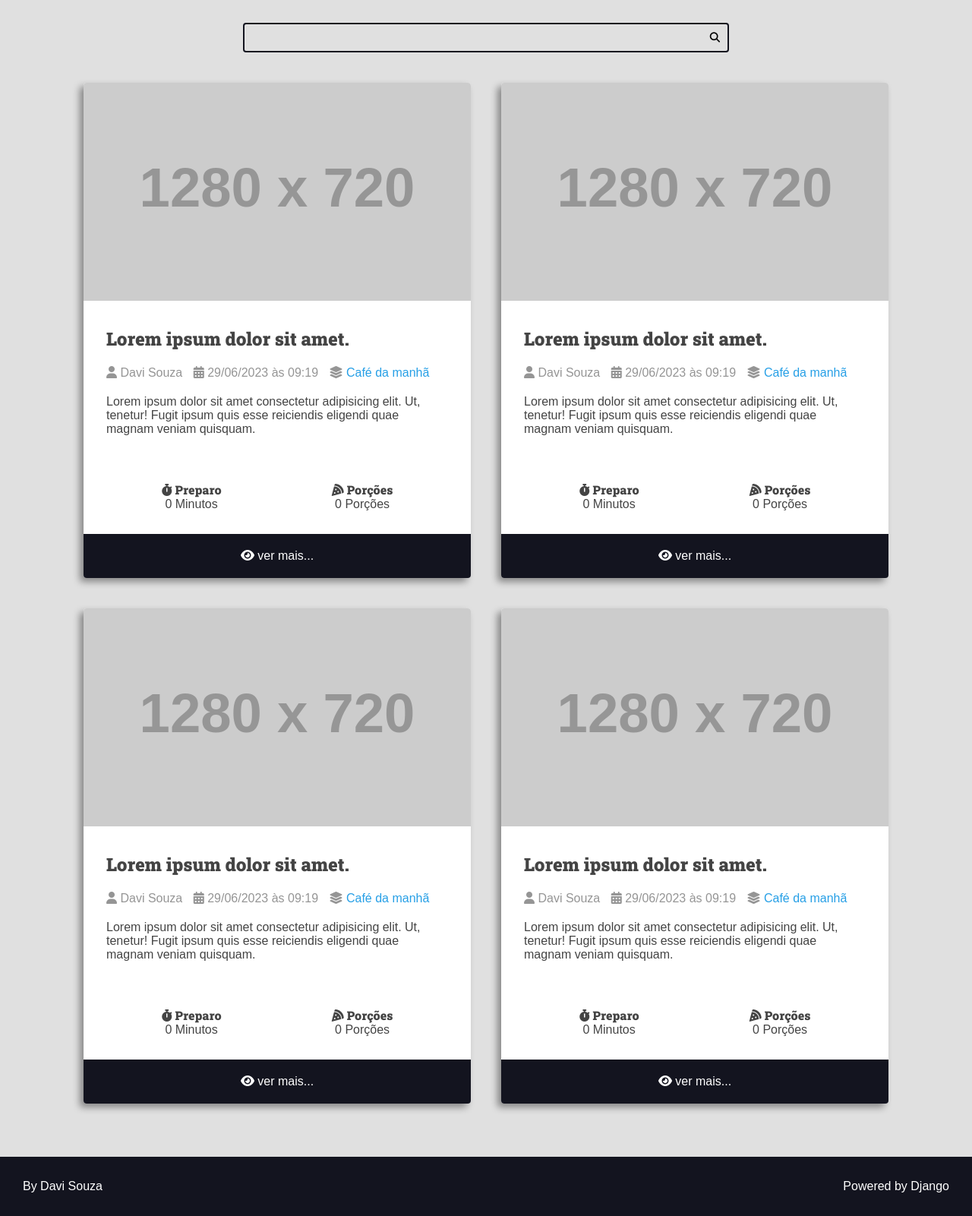
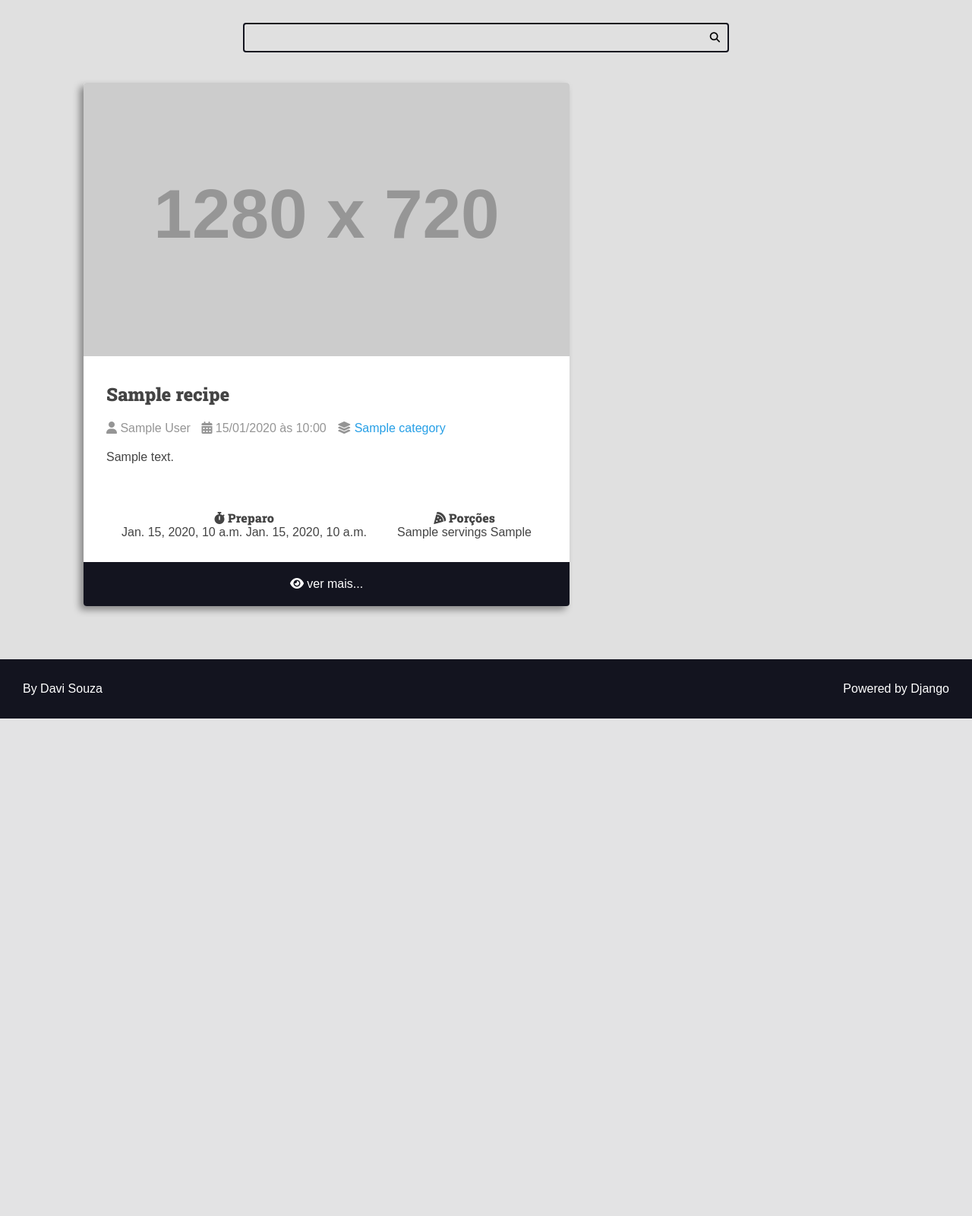
Before and after one commit to dev-davisouza/Recipes-WebSite, a Django app: template recipes/templates/recipes/pages/home.html in a window 1280 px wide. Shown: the part 113-1714 px from the top of the page at 76% size. After the commit the page ends 1059 px from the top, so only its background shows below. Run offline with Django 4.2, Linux system fonts and the light colour scheme; the template is opened without the code that fills it: most values are stand-ins (such as "Sample title", 1, 10 or a date in 2020); grey boxes labelled with a size stand in for pictures from a placeholder-image service; some libraries are stand-ins or nearby versions.

Commit message:
data injection in the view and partials changes

```diff
--- a/base_templates/global/base.html
+++ b/base_templates/global/base.html
@@ -1,5 +1,27 @@
-{% include 'recipes/partials/head.html' %}
+{% load static %}
+<!DOCTYPE html>
+<html lang="pt-BR">
 
+<head>
+    <meta charset="UTF-8">
+    <meta name="viewport" content="width=device-width, initial-scale=1.0">
+
+    <!-- Roboto Slab Google Font -->
+    <link rel="preconnect" href="https://fonts.googleapis.com">
+    <link rel="preconnect" href="https://fonts.gstatic.com" crossorigin>
+    <link href="https://fonts.googleapis.com/css2?family=Roboto+Slab:wght@900&display=swap" rel="stylesheet">
+
+    <!-- Font Awesome CSS -->
+    <link rel="stylesheet" href="https://cdnjs.cloudflare.com/ajax/libs/font-awesome/6.4.0/css/all.min.css"
+        integrity="sha512-iecdLmaskl7CVkqkXNQ/ZH/XLlvWZOJyj7Yy7tcenmpD1ypASozpmT/E0iPtmFIB46ZmdtAc9eNBvH0H/ZpiBw=="
+        crossorigin="anonymous" referrerpolicy="no-referrer" />
+
+    <!-- CSS -->
+    <link rel="stylesheet" href="{% static 'recipes/css/styles.css' %}">
+
+    <!-- Title -->
+    <title>{% block title %}{% endblock title %}Recipes</title>
+</head>
 <body>
     <!-- Including the header -->
     {% include 'recipes/partials/header.html' %}
--- a/recipes/static/recipes/css/styles.css
+++ b/recipes/static/recipes/css/styles.css
@@ -234,6 +234,7 @@
     transition: all 300ms ease-in-out;
 }
 
+
 .recipe-footer a:hover {
     filter: brightness(2);
 }
--- a/recipes/templates/recipes/pages/home.html
+++ b/recipes/templates/recipes/pages/home.html
@@ -1,10 +1,11 @@
 {% extends 'global/base.html' %}
+
+{% block title %}Home | {% endblock %}
 
 {% block content %}
     <div class="main-content main-content-list container">
-        {% include '../partials/recipe-cards.html' %}
-        {% include '../partials/recipe-cards.html' %}
-        {% include '../partials/recipe-cards.html' %}
-        {% include '../partials/recipe-cards.html' %}
+        {% for recipe in recipes %}
+            {% include '../partials/recipe-cards.html' %}
+        {% endfor %}
     </div>
 {% endblock content %}
--- a/recipes/templates/recipes/pages/recipe.html
+++ b/recipes/templates/recipes/pages/recipe.html
@@ -1,5 +1,5 @@
 {% extends 'global/base.html' %}
-
+{% block title %}Recipe | {% endblock  %}
 {% block content %}
     <div class="main-content main-content-detail container">
         {% include '../partials/recipe-cards.html' %}
--- a/recipes/templates/recipes/partials/head.html
+++ /dev/null
@@ -1,22 +0,0 @@
-{% load static %}
-<!DOCTYPE html>
-<html lang="pt-BR">
-
-<head>
-    <meta charset="UTF-8">
-    <meta name="viewport" content="width=device-width, initial-scale=1.0">
-    <title>Recipes</title>
-
-    <!-- Roboto Slab Google Font -->
-    <link rel="preconnect" href="https://fonts.googleapis.com">
-    <link rel="preconnect" href="https://fonts.gstatic.com" crossorigin>
-    <link href="https://fonts.googleapis.com/css2?family=Roboto+Slab:wght@900&display=swap" rel="stylesheet">
-
-    <!-- Font Awesome CSS -->
-    <link rel="stylesheet" href="https://cdnjs.cloudflare.com/ajax/libs/font-awesome/6.4.0/css/all.min.css"
-        integrity="sha512-iecdLmaskl7CVkqkXNQ/ZH/XLlvWZOJyj7Yy7tcenmpD1ypASozpmT/E0iPtmFIB46ZmdtAc9eNBvH0H/ZpiBw=="
-        crossorigin="anonymous" referrerpolicy="no-referrer" />
-
-    <!-- CSS -->
-    <link rel="stylesheet" href="{% static 'recipes/css/styles.css' %}">
-</head>
--- a/recipes/templates/recipes/partials/recipe-cards.html
+++ b/recipes/templates/recipes/partials/recipe-cards.html
@@ -4,39 +4,38 @@
     </div>
     <div class="recipe-title-container">
         <h2 class="recipe-title">
-            Lorem ipsum dolor sit amet.
+            {{recipe.title}}
         </h2>
     </div>
     <div class="recipe-author">
         <span class="recipe-author-item">
             <i class="fas fa-user"></i>
-            Davi Souza
+            {{recipe.author.first_name}} {{recipe.author.last_name}}
         </span>
         <span class="recipe-author-item">
             <i class="fas fa-calendar-alt"></i>
-            29/06/2023 às 09:19
+            {{recipe.created_at|date:"d/m/Y"}} às {{recipe.created_at|date:"H:i"}}
         </span>
         <span class="recipe-author-item">
             <i class="fas fa-layer-group"></i>
-            <span> <a href="">Café da manhã</a> </span>
+            <span> <a href=""> {{recipe.category.name}} </a> </span>
         </span>
     </div>
     <div class="recipe-content">
-        <p>Lorem ipsum dolor sit amet consectetur adipisicing elit. Ut, tenetur! Fugit ipsum quis esse
-            reiciendis eligendi quae magnam veniam quisquam.</p>
+        <p> {{recipe.description}} </p>
     </div>
 
     <div class="recipe-meta-container">
         <div class="recipe-meta recipe-preparation">
             <h3 class="recipe-meta-title"><i class="fas fa-stopwatch"></i> Preparo</h3>
             <div class="recipe-meta-text">
-                0 Minutos
+                {{recipe.preparation_time}} {{recipe.preparation_time_unit}}
             </div>
         </div>
         <div class="recipe-meta recipe-servings">
             <h3 class="recipe-meta-title"><i class="fas fa-pizza-slice"></i> Porções</h3>
             <div class="recipe-meta-text">
-                0 Porções
+                {{recipe.servings}} {{recipe.preparation_servings_unit}}
             </div>
         </div>
     </div>
--- a/static/recipes/css/styles.css
+++ b/static/recipes/css/styles.css
@@ -224,6 +224,7 @@
     font-size: 1.6rem;
 }
 
+
 .recipe-footer a {
     background: var(--color-primary-dark);
     display: block;
```
Also changed, not shown: recipes/views.py (+5 -2 lines), utils/recipes/factory.py (added, +38 -0 lines).
